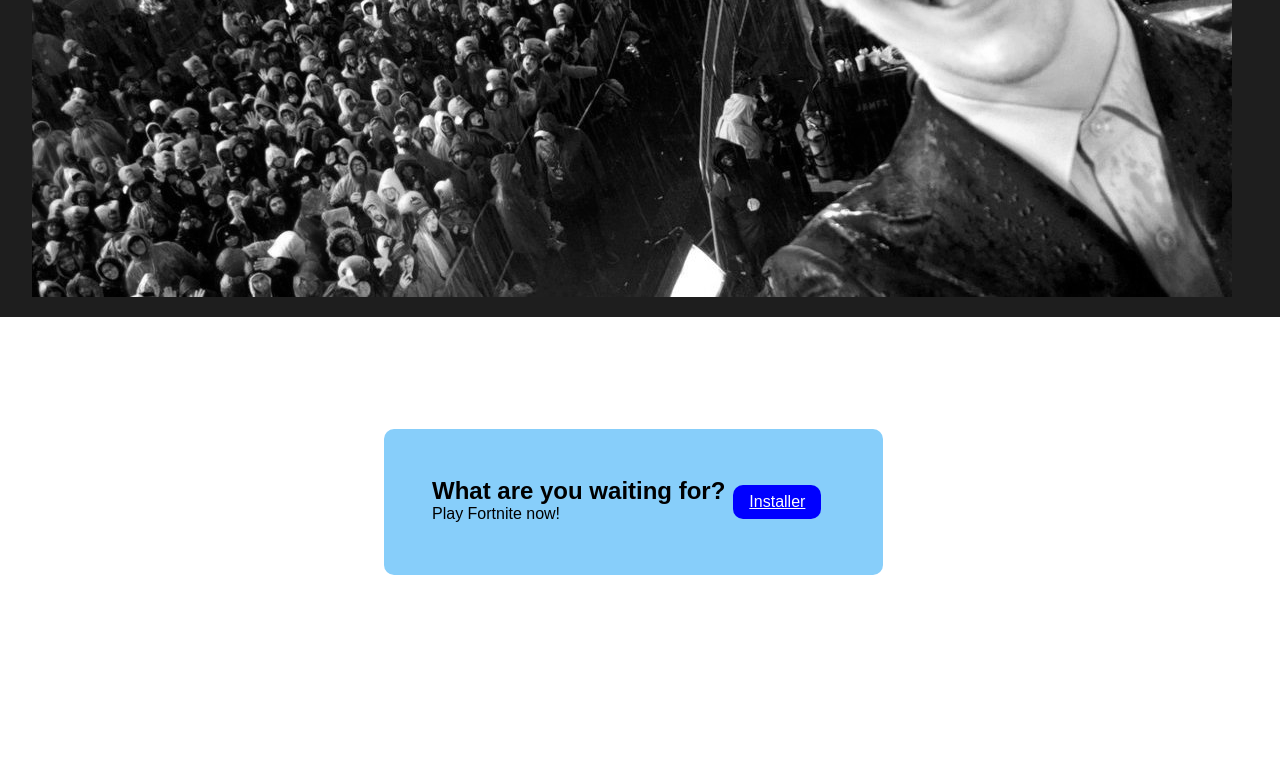
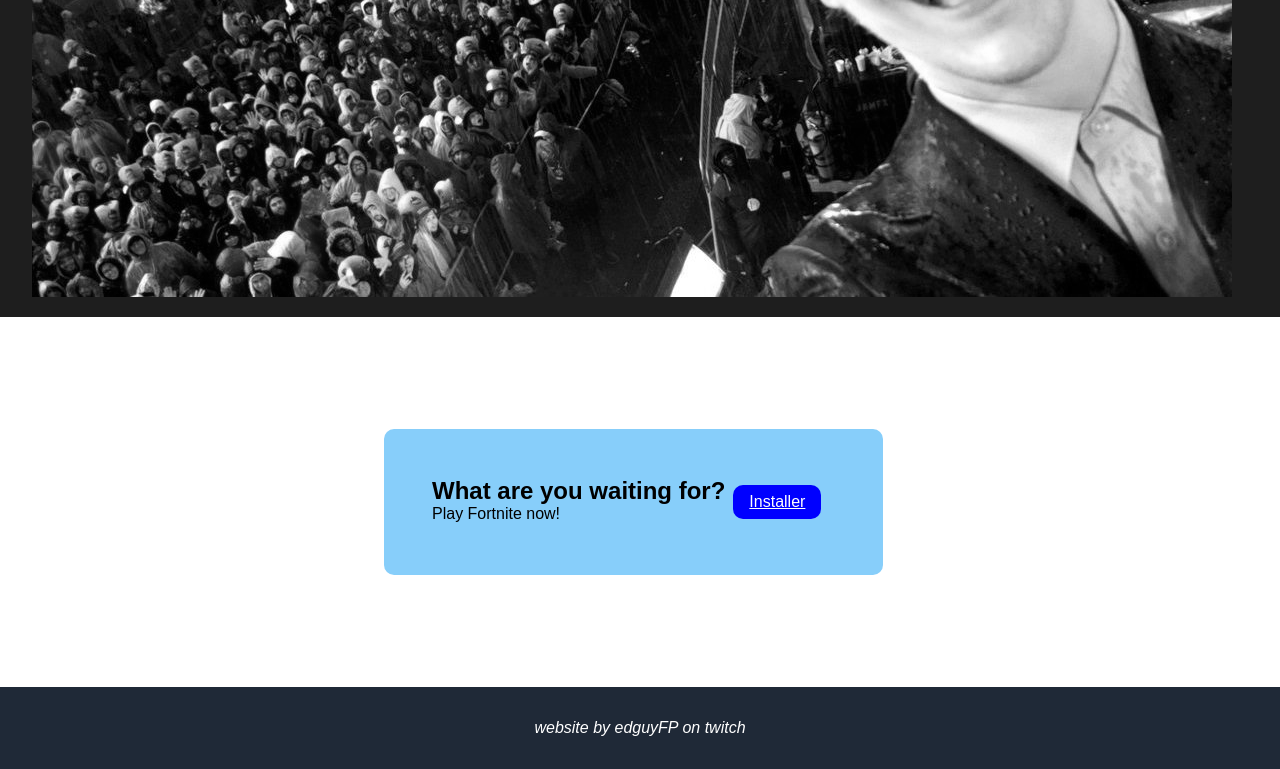
Before and after one commit to edguy4526/odin-landing-page, a plain HTML site: page odin-landing-page/index.html in a window 1280 px wide. Shown: the part 1253-2022 px from the top of the page. Before the commit the page ends 1940 px from the top, so only its background shows below. Drawn offline with Linux system fonts and the light colour scheme.

```diff
--- a/odin-landing-page/index.html
+++ b/odin-landing-page/index.html
@@ -73,7 +73,7 @@
             </div>
         </div>
         <div class="bottom">
-
+            <em>website by edguyFP on twitch</em>
         </div>
     </body>
 </html>
--- a/odin-landing-page/landing.css
+++ b/odin-landing-page/landing.css
@@ -111,3 +111,11 @@
     display: flex;
     align-self: center;
 }
+
+.bottom {
+    background-color: #1F2937;
+    padding-top: 2em;
+    padding-bottom: 2em;
+    color: white;
+    text-align: center;
+}
```
